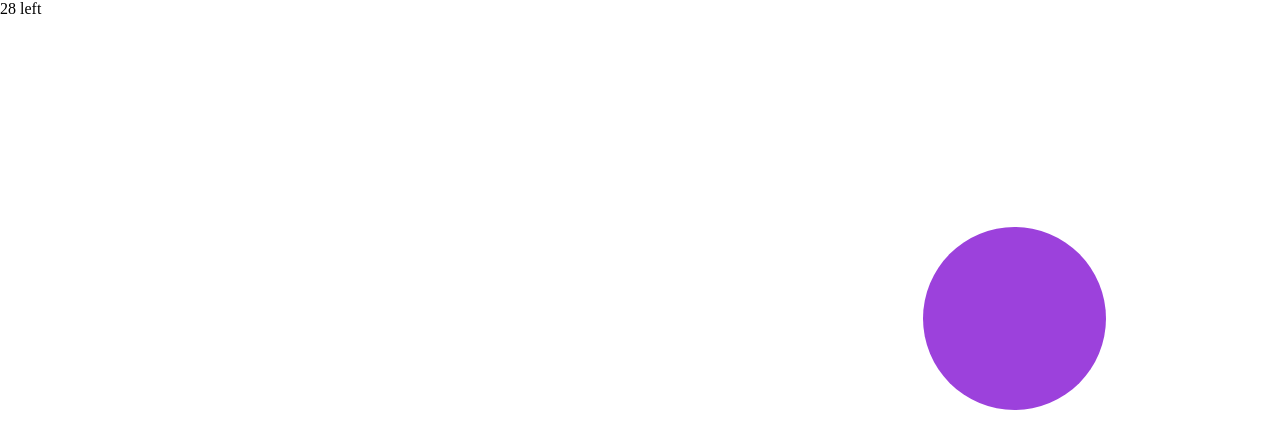
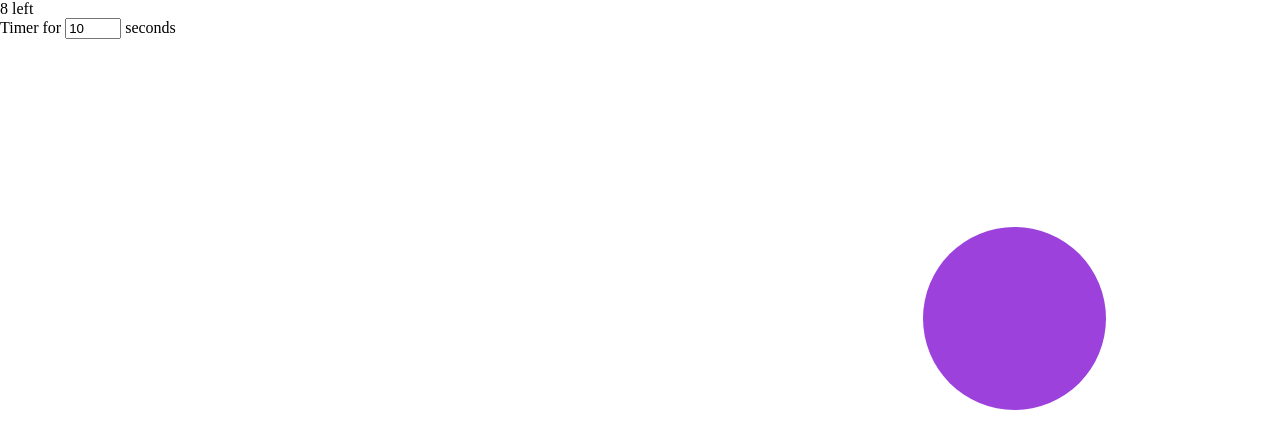
Before and after one commit to dashahello/bup, a plain HTML site: page index.html in a window 1280 px wide. Both pictures are taken after a click on the button "START THE GAME". Drawn offline with Linux system fonts and the light colour scheme.

Commit message:
+ timer from user's input field

```diff
--- a/app.js
+++ b/app.js
@@ -35,6 +35,7 @@ const message = document.getElementById('message');
 const countdownDiv = document.getElementById('countdown_div');
 const popSound = document.getElementById('sound1');
 const countdownSound = document.getElementById('sound2');
+//const timeInputValue = document.getElementById('timer').value;
 
 let bubbleDiv;
 let remainingTime;
@@ -43,6 +44,14 @@ let onBubbleClick;
 let count;
 let posX;
 let posY;
+
+//
+function setTimer() {
+  remainingTime = document.getElementById('timer').value;
+  console.log(remainingTime);
+}
+
+//
 
 function createBubble() {
   const maxBubbleHeight = (window.innerHeight / 100) * 42.8571428571;
@@ -100,13 +109,10 @@ function countdown() {
 }
 
 function startGame() {
+  setTimer();
   window.addEventListener('click', onClickFunction);
-
   countdownDiv.style.display = 'block';
-
-  remainingTime = 30;
   timer = setInterval(countdown, 1000); //set the countdown to every second
-
   createBubble();
   countdown();
   count = 0;
--- a/index.html
+++ b/index.html
@@ -10,7 +10,17 @@
   <div id="bubbles"></div>
   <div id="countdown_div"></div>
   <div id="score"></div>
-  <div id="message">Pop as many bubbles as possible in 30 seconds :)</div>
+  <div id="message">Set up the timer below, press "STRAT THE GAME" and try to pop as many bubbles as possible :)</div>
+  <label for="timer">Timer for</label>
+  <input type="number" id="timer" min="10" max="60" value="10">
+  <label for="timer">seconds</label>
+  <div id="demo"></div>
+  <!-- <select name="seconds" id="time">
+    <option value="10">10</option>
+    <option value="20">20</option>
+    <option value="30">30</option>
+    <option value="40">40</option>
+  </select> -->
   <button id="startBtn">START THE GAME</button>
   <!-- <button id="refreshBtn">REFRESH</button> -->
    <audio src="./assets/mixkit-quick-jump-arcade-game-239.wav" id="sound1"></audio>
```
